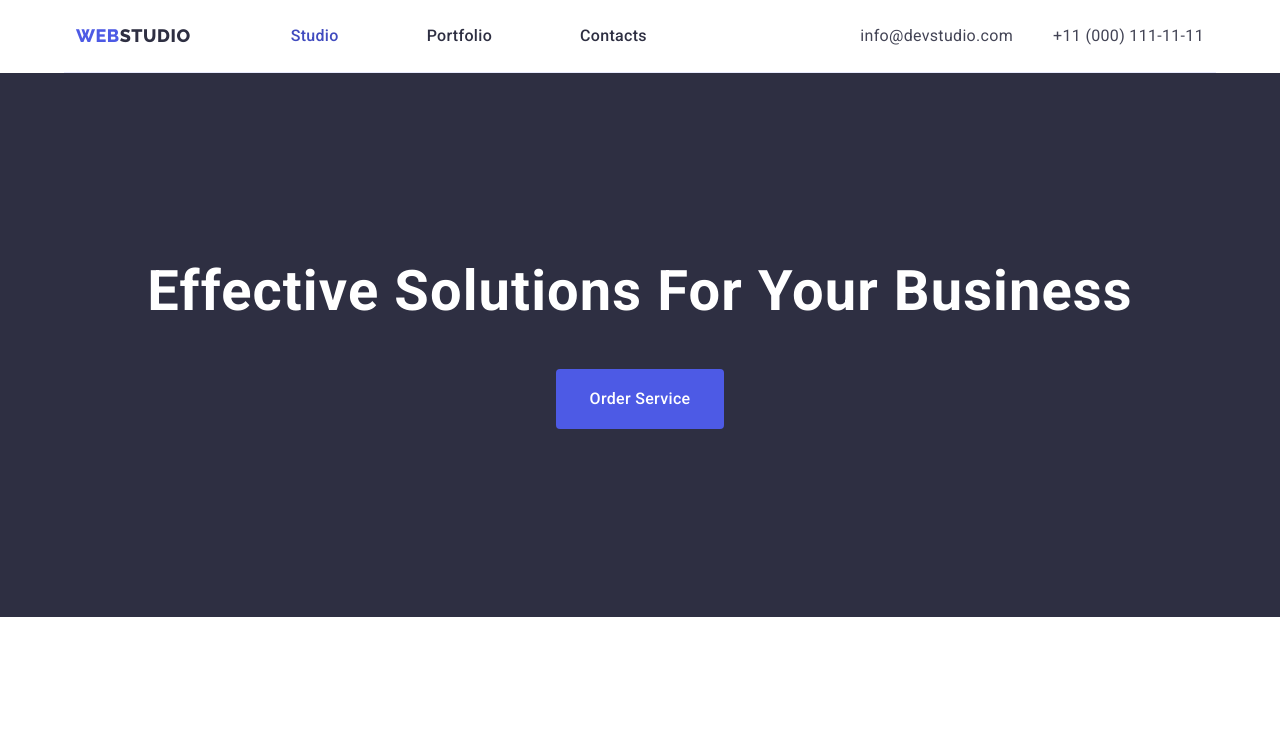
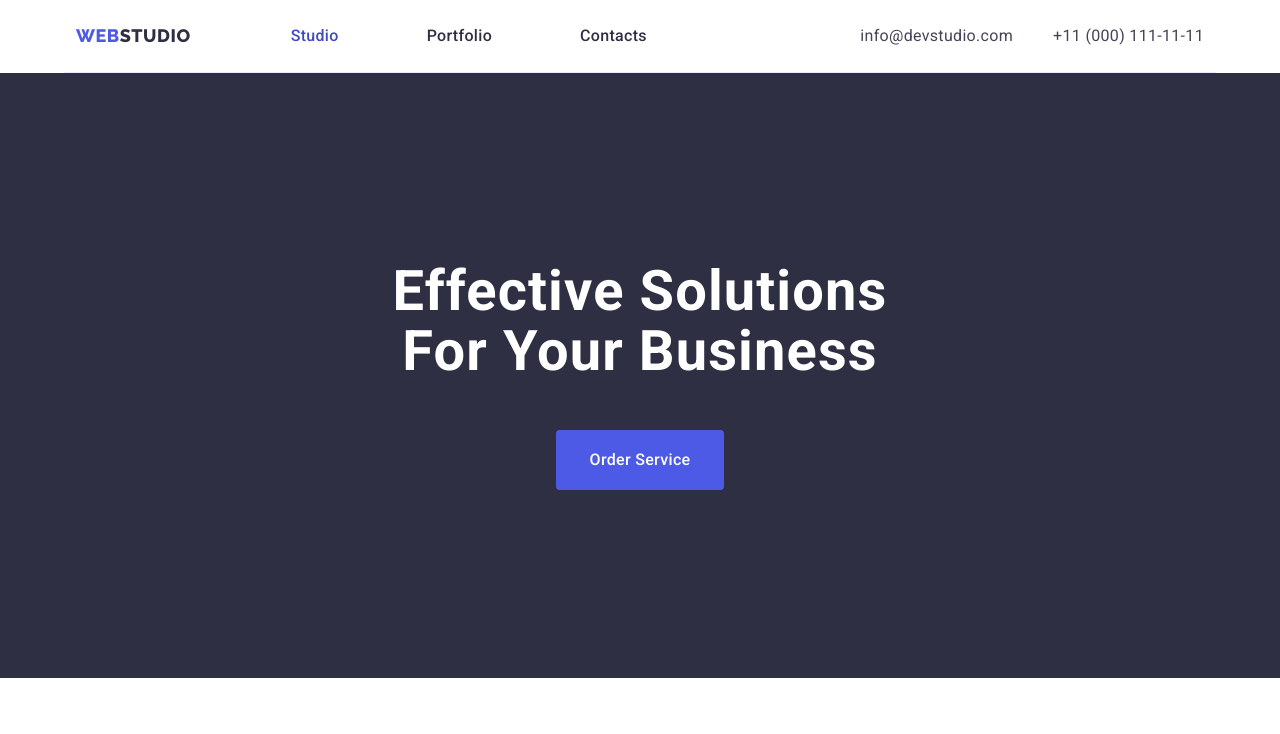
Before and after one commit to IlyaMelnichenko/goit-markup-hw-03, a plain HTML site: page index.html in a window 1280 px wide. Shown: the top 734 px of the page. Drawn offline with nearby package versions, Linux system fonts and the light colour scheme.

Commit message:
Update style.css

```diff
--- a/css/style.css
+++ b/css/style.css
@@ -58,6 +58,9 @@ ul {
   color: var(--white-text-color);
   text-align: center;
   text-transform: capitalize;
+  width: 496px;
+  margin:auto;
+
 }
 /* advantages */
 .advantages {
```
